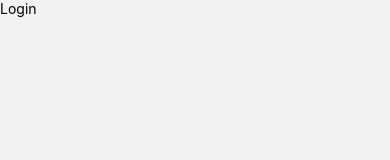
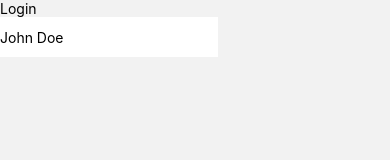
Before and after one commit to GreenLearn-SA/mobile, a React Native app in the folder app/: screen /Login in a window 390 px wide. Shown: the top 160 px of the page. Built offline with nearby package versions, Linux system fonts and the light colour scheme.

Commit message:
fetch :component textInput

```diff
--- /dev/null
+++ b/app/src/components/Inputs/input.jsx
@@ -0,0 +1,25 @@
+import { View, Text, TextInput, StyleSheet } from "react-native";
+import React from "react";
+
+export default function Inputs({ label, type }) {
+  return (
+    <View style={styles.container}>
+      <Text>{label}</Text>
+      <TextInput
+        style={styles.input}
+        placeholder="John Doe"
+        keyboardType={type} // se o type for pass ele troca o keyboard para numeric e adiciona uma propriedade
+        />
+    </View>
+  );
+}
+const styles = StyleSheet.create({
+  container: {
+    flexDirection:'row',
+  },
+  input: {
+    height: 40,
+    with: 120,
+    backgroundColor: "#fff",
+  },
+});
--- a/app/src/pages/login/index.jsx
+++ b/app/src/pages/login/index.jsx
@@ -1,10 +1,12 @@
 import { View, Text } from 'react-native'
 import React from 'react'
+import Inputs from '../../components/Inputs/input'
 
 export default function Login() {
   return (
     <View>
       <Text>Login</Text>
+      <Inputs/>
     </View>
   )
 }
```
